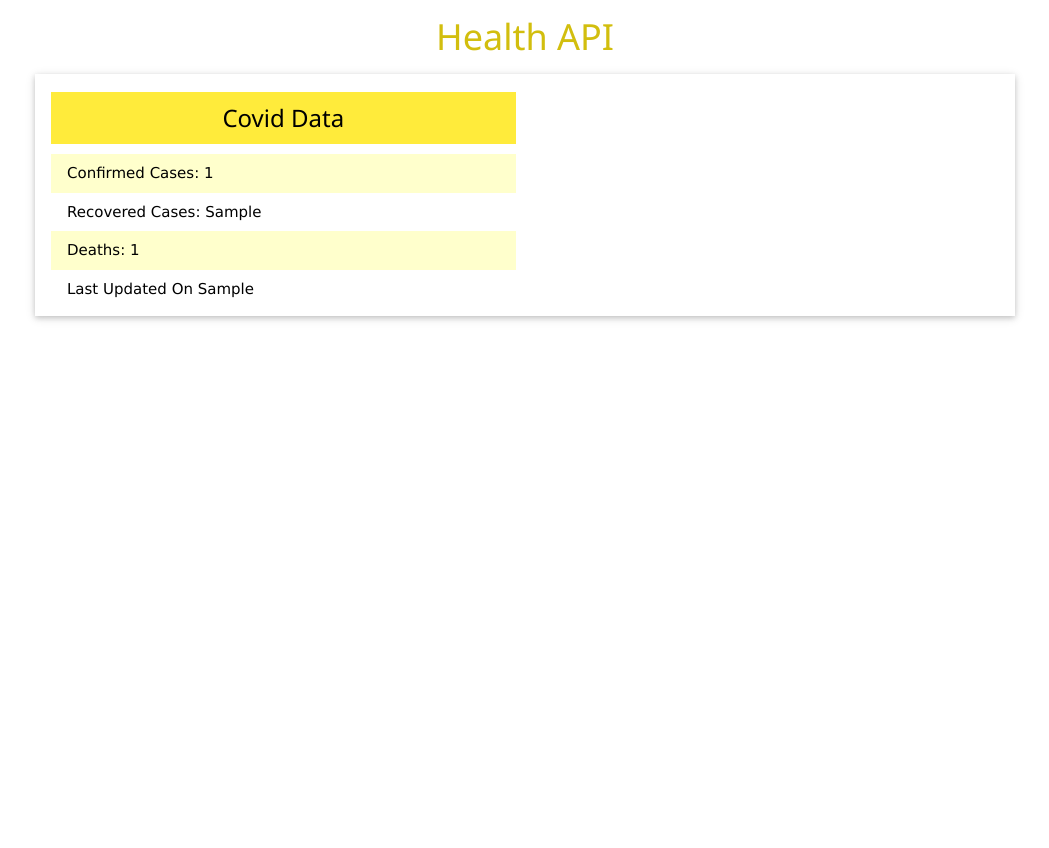
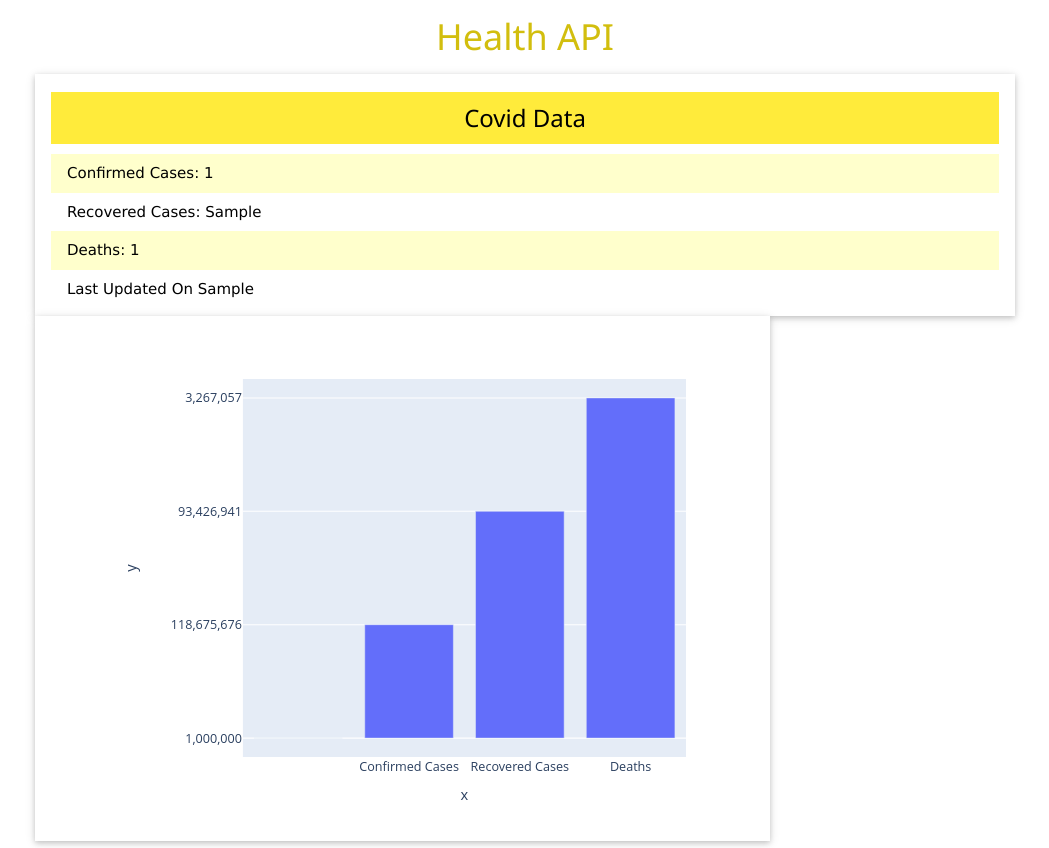
Before and after one commit to mordy-python/apiviz, a Flask app: page /apis/covid in a window 1280 px wide. Shown: the part 55-903 px from the top of the page, without its empty margins (115-1164 px from the left). Before the commit the page ends 376 px from the top, so only its background shows below. Run offline with Flask 2, Linux system fonts and the light colour scheme; a database or web service that is not in the repository returns one stand-in record (values such as "Sample title"); data that the repository does not hold is empty.

Commit message:
Added svg graph

```diff
--- a/static/base.css
+++ b/static/base.css
@@ -1,6 +1,11 @@
 .virus-data{
-    width: 49%;
-    display: inline-block;
+    width: 75%;
+    display: inline;
+}
+.graph{
+    width: 75%;
+    height: 75%;
+    display: inline;
 }
 .movie-card{
     width: 32%;
```
Also changed, not shown: static/graph.svg (added).
